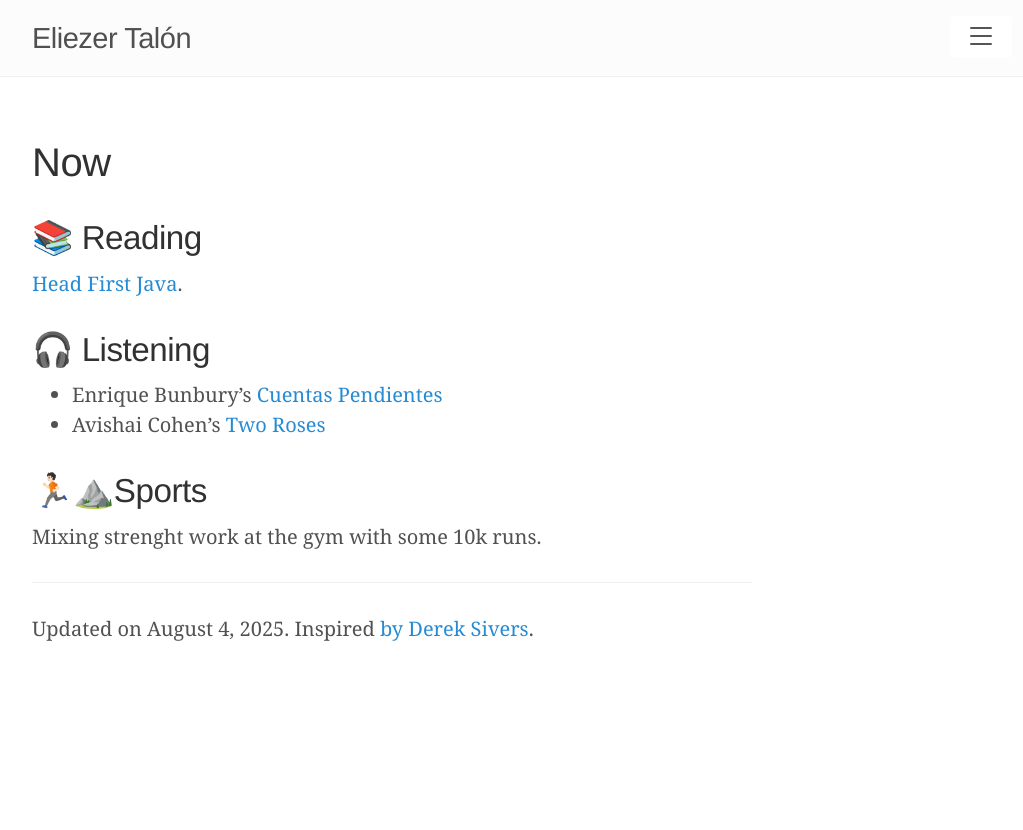
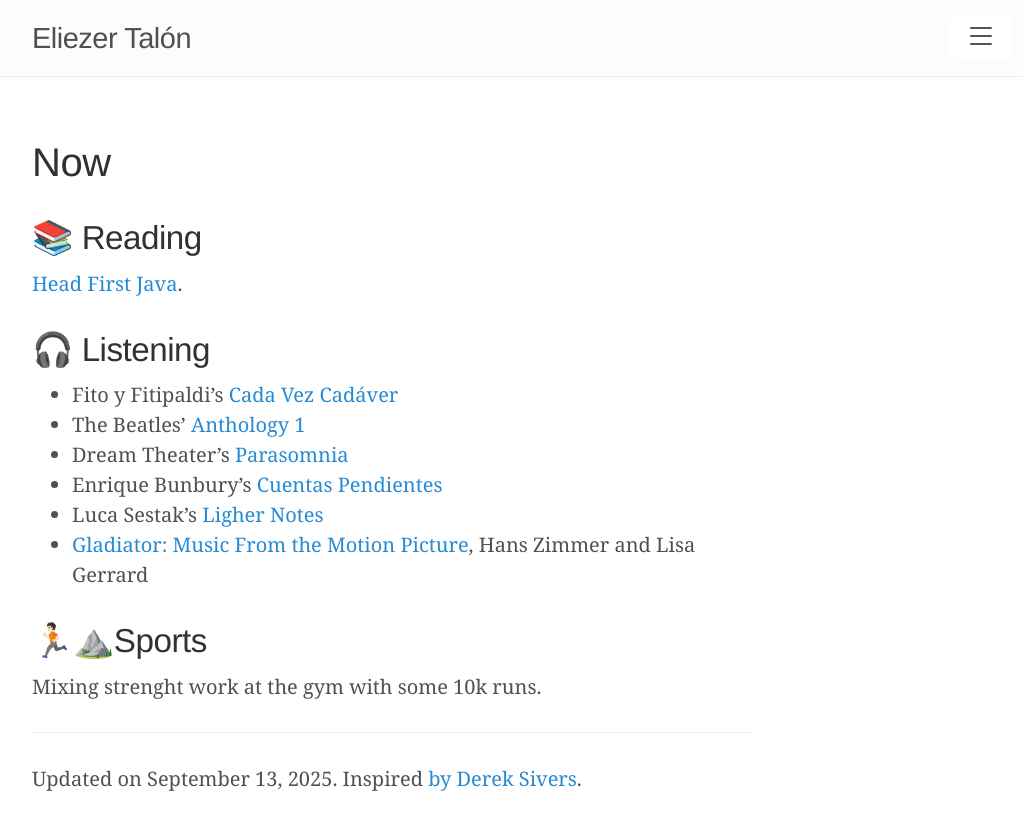
Before and after one commit to elitalon/elitalon.github.io, a Jekyll site: the page built from now.md, in a window 1280 px wide. Shown: the top 830 px of the page, without its empty margins (248-1271 px from the left). Built offline with Jekyll 4.4.1, drawn with Linux system fonts in a browser that asks for light colours.

Commit message:
Update 'Now'

```diff
--- a/now.md
+++ b/now.md
@@ -1,15 +1,19 @@
 ---
 layout: page
 title: Now
-date: 2025-08-04
+date: 2025-09-13
 ---
 
 ## 📚 Reading
 [Head First Java](https://www.oreilly.com/library/view/head-first-java/9781492091646/).
 
 ## 🎧 Listening
+- Fito y Fitipaldi's [Cada Vez Cadáver](https://es.wikipedia.org/wiki/Cada_vez_cad%C3%A1ver)
+- The Beatles' [Anthology 1](https://en.wikipedia.org/wiki/Anthology_1)
+- Dream Theater's [Parasomnia](https://en.m.wikipedia.org/wiki/Parasomnia_(album))
 - Enrique Bunbury's [Cuentas Pendientes](https://es.wikipedia.org/wiki/Cuentas_pendientes)
-- Avishai Cohen's [Two Roses](https://avishaicohen.com/homepage/two-roses/)
+- Luca Sestak's [Ligher Notes](https://lucasestak.com/products/lighter-notes)
+- [Gladiator: Music From the Motion Picture](https://en.wikipedia.org/wiki/Gladiator_(2000_soundtrack)), Hans Zimmer and Lisa Gerrard
 
 ## 🏃🏻⛰️Sports
 Mixing strenght work at the gym with some 10k runs.
```
